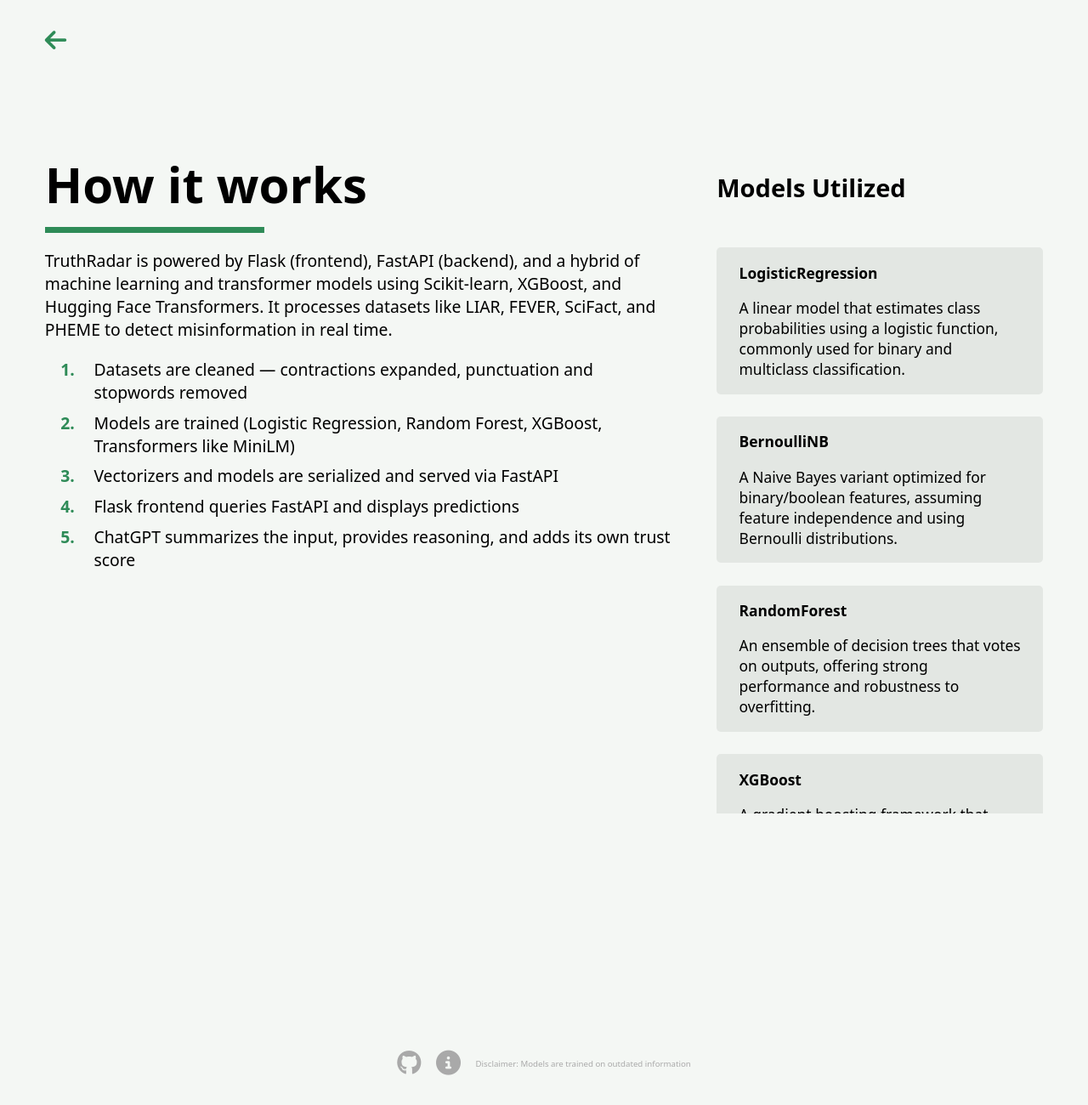
After one commit to meyersa/truthradar, a Flask app: page /info in a window 1280 px wide. The commit adds this page. Shown: the whole page at 85% size. Run offline with Flask 3, Linux system fonts and the light colour scheme; parts of the project's set-up code (start-up, migrations or seed data) failed here and were passed over; some libraries are stand-ins or nearby versions.

Commit message:
Info page

```diff
--- a/main.py
+++ b/main.py
@@ -11,7 +11,6 @@ logging.getLogger("pymongo").setLevel(logging.CRITICAL)
 app = Flask(__name__)
 
 API_KEY = os.getenv("API_KEY")
-
 
 @app.route("/")
 def home():
@@ -85,6 +84,52 @@ def check():
     logging.info(f"Returning ID: {id}")
     return jsonify({'id': id})
 
+@app.route("/info")
+def info():
+    """
+    Information Page
+    """
+    models_info = [
+        {
+            "name": "LogisticRegression",
+            "description": "A linear model that estimates class probabilities using a logistic function, commonly used for binary and multiclass classification."
+        },
+        {
+            "name": "BernoulliNB",
+            "description": "A Naive Bayes variant optimized for binary/boolean features, assuming feature independence and using Bernoulli distributions."
+        },
+        {
+            "name": "RandomForest",
+            "description": "An ensemble of decision trees that votes on outputs, offering strong performance and robustness to overfitting."
+        },
+        {
+            "name": "XGBoost",
+            "description": "A gradient boosting framework that builds trees sequentially to correct errors, optimized for speed and accuracy."
+        },
+        {
+            "name": "PassiveAggressive",
+            "description": "An online-learning linear classifier that updates only when it misclassifies, suitable for large-scale sparse data."
+        },
+        {
+            "name": "RidgeClassifier",
+            "description": "A linear classifier that uses L2 regularization to prevent overfitting by shrinking weights."
+        },
+        {
+            "name": "SGDClassifier",
+            "description": "A linear classifier trained with stochastic gradient descent, efficient for large-scale and streaming datasets."
+        },
+        {
+            "name": "MiniLM",
+            "description": "A distilled transformer model that retains attention-based reasoning while being lightweight for efficient NLP tasks."
+        },
+        {
+            "name": "DistilBERT",
+            "description": "A compressed version of BERT retaining ~97% of its performance while being faster and smaller for language understanding tasks."
+        }
+    ]
+
+    return render_template("info.html", back=True, models_info=models_info)
+
 
 if __name__ == "__main__":
     if os.getenv("dev"):
--- a/static/styles.css
+++ b/static/styles.css
@@ -20,6 +20,7 @@ body {
   font-family: system-ui, -apple-system, BlinkMacSystemFont, "Segoe UI", Roboto, Oxygen, Ubuntu, Cantarell, "Open Sans",
     "Helvetica Neue", sans-serif;
   font-size: 110%;
+  gap: 1.5rem;
 }
 
 body {
@@ -31,7 +32,7 @@ body {
 h1 {
   font-size: 300%;
   font-weight: bolder;
-  margin: 1rem 0;
+  margin: 0;
   padding-bottom: 2.5%;
   background: linear-gradient(var(--green) 0 7.5px, transparent 0) no-repeat left bottom / 35% 7.5px;
 }
--- a/templates/components/footer.html
+++ b/templates/components/footer.html
@@ -1,6 +1,6 @@
 <footer>
   <a href="https://github.com/meyersa/truthradar"><i class="fa-brands fa-github"></i></a>
-  <i class="fa-solid fa-copyright"></i>
+  <a href="/info"><i class="fa-solid fa-circle-info"></i></a>
   <p>Disclaimer: Models are trained on outdated information</p>
 </footer>
 <style>
--- /dev/null
+++ b/templates/info.html
@@ -0,0 +1,62 @@
+{% extends "layout.html" %} {% block title %}Info{% endblock %} {% block content %}
+<section class="banner">
+  <div class="bannerText">
+    <h1>How it works</h1>
+    <p>
+      TruthRadar is powered by Flask (frontend), FastAPI (backend), and a hybrid of machine learning and transformer
+      models using Scikit-learn, XGBoost, and Hugging Face Transformers. It processes datasets like LIAR, FEVER,
+      SciFact, and PHEME to detect misinformation in real time.
+    </p>
+    <ol class="workflowList">
+      <li>Datasets are cleaned — contractions expanded, punctuation and stopwords removed</li>
+      <li>Models are trained (Logistic Regression, Random Forest, XGBoost, Transformers like MiniLM)</li>
+      <li>Vectorizers and models are serialized and served via FastAPI</li>
+      <li>Flask frontend queries FastAPI and displays predictions</li>
+      <li>ChatGPT summarizes the input, provides reasoning, and adds its own trust score</li>
+    </ol>
+  </div>
+  <div class="models">
+    <h2>Models Utilized</h2>
+    {% for model in models_info %}
+    <div class="grey-box">
+      <h3>{{ model.name }}</h3>
+      <p>{{ model.description }}</p>
+    </div>
+    {% endfor %}
+  </div>
+</section>
+<style>
+  .models {
+    display: flex;
+    flex-direction: column;
+    gap: 1.5rem;
+    max-height: 60vh;
+    overflow-y: scroll;
+  }
+  .grey-box {
+    background-color: var(--dark);
+    padding: 0 1.5rem;
+    border-radius: 5px;
+  }
+  .grey-box * {
+    font-size: 90%;
+
+  }
+  .workflowList {
+    list-style-position: outside;
+  }
+  .workflowList li {
+    padding: 0 0 0.5rem 1rem;
+  }
+  .workflowList li::marker {
+    color: var(--green);
+    font-weight: bold;
+    margin-right: 1em;
+  }
+  @media (max-width: 480px) {
+    .models {
+      max-height: unset;
+    }
+  }
+</style>
+{% endblock %}
```
